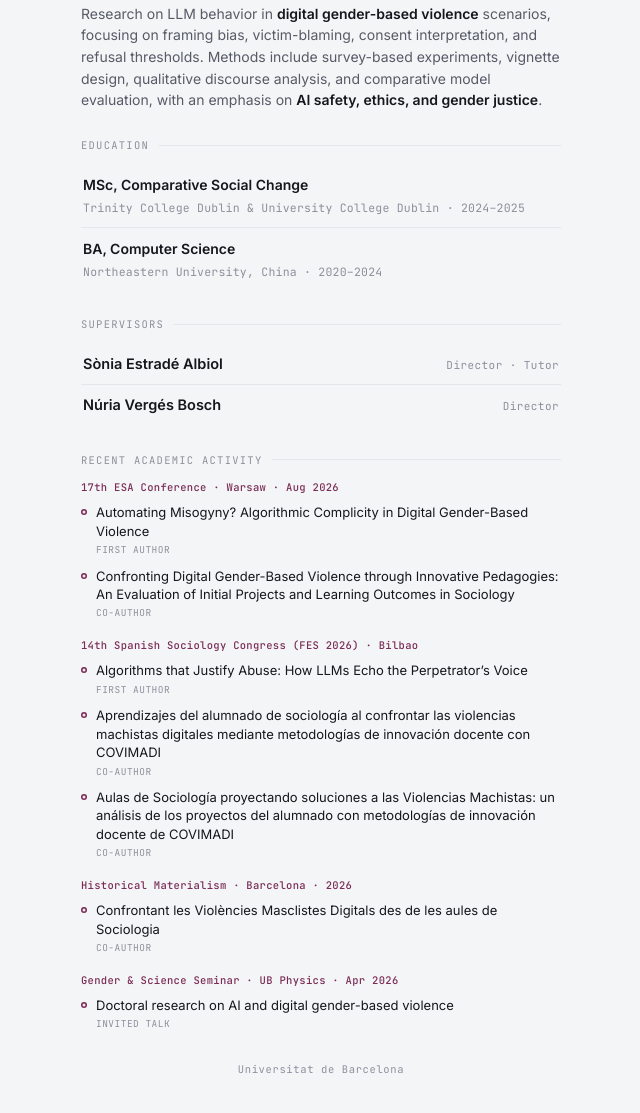
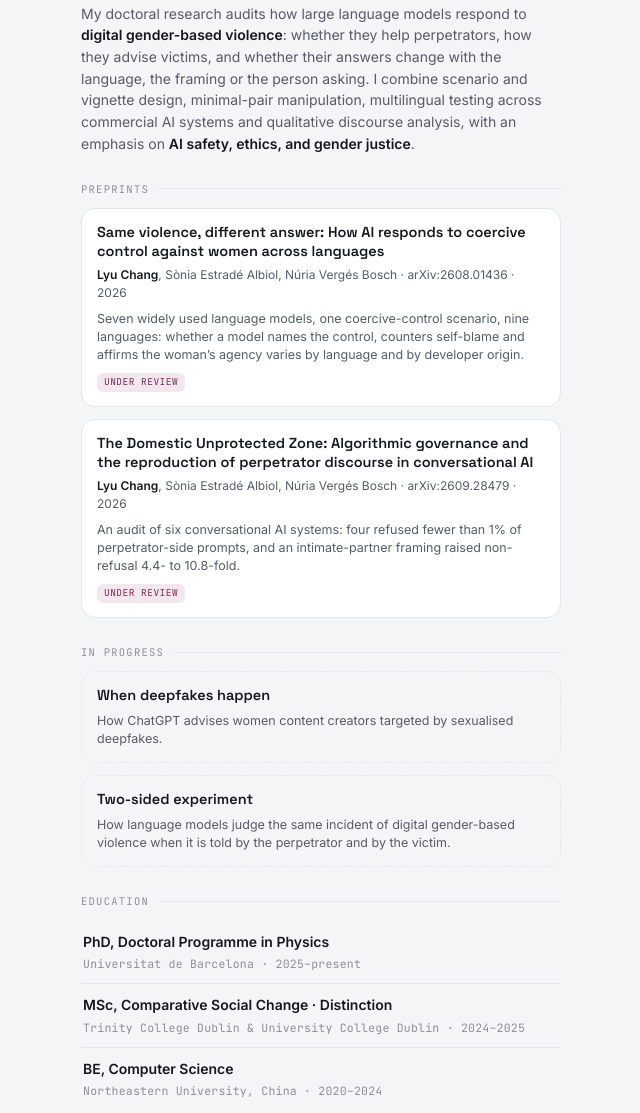
Before and after one commit to LyuChang-AI/portfolio, a plain HTML site: page index.html in a window 1280 px wide. Shown: the part 823-1936 px from the top of the page, without its empty margins (319-959 px from the left). Drawn offline with Linux system fonts and the light colour scheme.

Commit message:
Update index.html

```diff
--- a/index.html
+++ b/index.html
@@ -53,6 +53,16 @@
   .venue li{font-size:13px;color:var(--ink);line-height:1.42;padding-left:15px;position:relative}
   .venue li::before{content:"";position:absolute;left:0;top:6px;width:6px;height:6px;border-radius:50%;background:var(--accent-tint);box-shadow:inset 0 0 0 1.5px var(--accent)}
   .venue li span{display:block;font-family:"JetBrains Mono",monospace;font-size:9.5px;letter-spacing:.05em;color:var(--ink-faint);text-transform:uppercase;margin-top:3px}
+  .papers{display:flex;flex-direction:column;gap:12px;margin:0 0 26px}
+  .paper{display:block;background:var(--card);border:1px solid var(--line);border-radius:var(--radius);padding:14px 15px;text-decoration:none;color:var(--ink);transition:border-color .16s ease,transform .12s ease,box-shadow .16s ease}
+  a.paper:hover{border-color:var(--accent);transform:translateY(-1px);box-shadow:0 6px 18px -10px rgba(122,44,86,.5)}
+  a.paper:focus-visible{outline:2px solid var(--accent);outline-offset:2px}
+  .paper b{display:block;font-family:"Space Grotesk",sans-serif;font-weight:600;font-size:14.5px;line-height:1.3}
+  .paper .au{display:block;font-size:12px;color:var(--ink-soft);margin-top:5px}
+  .paper .au u{text-decoration:none;color:var(--ink);font-weight:600}
+  .paper .fd{display:block;font-size:12.5px;color:var(--ink-soft);margin-top:7px;line-height:1.45}
+  .paper .tag{display:inline-block;font-family:"JetBrains Mono",monospace;font-size:9.5px;letter-spacing:.05em;text-transform:uppercase;color:var(--accent);background:var(--accent-tint);border-radius:6px;padding:2px 7px;margin-top:9px}
+  .paper.wip{background:transparent;border-style:dashed}
   footer{margin-top:30px;font-family:"JetBrains Mono",monospace;font-size:10.5px;letter-spacing:.06em;color:var(--ink-faint);text-align:center}
   @media (prefers-reduced-motion:no-preference){
     .card>*{animation:rise .5s cubic-bezier(.2,.7,.3,1) backwards}
@@ -97,7 +107,7 @@
 
     <a class="lnk" href="https://arxiv.org/abs/2608.01436" target="_blank" rel="noopener">
       <span class="ic"><svg viewBox="0 0 24 24" fill="none" stroke="currentColor" stroke-width="1.9" stroke-linecap="round" stroke-linejoin="round"><path d="M4 5h16M6 5v13a1 1 0 0 0 1 1h10a1 1 0 0 0 1-1V5M9 9h6M9 13h6M9 17h4"/></svg></span>
-      <span class="lnk-txt"><b>arXiv</b><small>Read the paper</small></span>
+      <span class="lnk-txt"><b>arXiv</b><small>Latest preprint</small></span>
       <span class="arrow"><svg width="16" height="16" viewBox="0 0 24 24" fill="none" stroke="currentColor" stroke-width="2.2" stroke-linecap="round" stroke-linejoin="round"><path d="M7 17 17 7M9 7h8v8"/></svg></span>
     </a>
 
@@ -111,16 +121,46 @@
 
   <p class="label">Research</p>
   <p class="about">
-    Research on LLM behavior in <b>digital gender-based violence</b> scenarios, focusing on
-    framing bias, victim-blaming, consent interpretation, and refusal thresholds. Methods include
-    survey-based experiments, vignette design, qualitative discourse analysis, and comparative
-    model evaluation, with an emphasis on <b>AI safety, ethics, and gender justice</b>.
+    My doctoral research audits how large language models respond to <b>digital gender-based violence</b>:
+    whether they help perpetrators, how they advise victims, and whether their answers change with the
+    language, the framing or the person asking. I combine scenario and vignette design, minimal-pair
+    manipulation, multilingual testing across commercial AI systems and qualitative discourse analysis,
+    with an emphasis on <b>AI safety, ethics, and gender justice</b>.
   </p>
+
+  <p class="label">Preprints</p>
+  <div class="papers">
+    <a class="paper" href="https://arxiv.org/abs/2608.01436" target="_blank" rel="noopener">
+      <b>Same violence, different answer: How AI responds to coercive control against women across languages</b>
+      <span class="au"><u>Lyu Chang</u>, Sònia Estradé Albiol, Núria Vergés Bosch · arXiv:2608.01436 · 2026</span>
+      <span class="fd">Seven widely used language models, one coercive-control scenario, nine languages: whether a model names the control, counters self-blame and affirms the woman&rsquo;s agency varies by language and by developer origin.</span>
+      <span class="tag">Under review</span>
+    </a>
+    <a class="paper" href="https://arxiv.org/abs/2609.28479" target="_blank" rel="noopener">
+      <b>The Domestic Unprotected Zone: Algorithmic governance and the reproduction of perpetrator discourse in conversational AI</b>
+      <span class="au"><u>Lyu Chang</u>, Sònia Estradé Albiol, Núria Vergés Bosch · arXiv:2609.28479 · 2026</span>
+      <span class="fd">An audit of six conversational AI systems: four refused fewer than 1% of perpetrator-side prompts, and an intimate-partner framing raised non-refusal 4.4- to 10.8-fold.</span>
+      <span class="tag">Under review</span>
+    </a>
+  </div>
+
+  <p class="label">In progress</p>
+  <div class="papers">
+    <div class="paper wip">
+      <b>When deepfakes happen</b>
+      <span class="fd">How ChatGPT advises women content creators targeted by sexualised deepfakes.</span>
+    </div>
+    <div class="paper wip">
+      <b>Two-sided experiment</b>
+      <span class="fd">How language models judge the same incident of digital gender-based violence when it is told by the perpetrator and by the victim.</span>
+    </div>
+  </div>
 
   <p class="label">Education</p>
   <div class="edu">
-    <div><span class="deg">MSc, Comparative Social Change</span><span class="edu-meta">Trinity College Dublin &amp; University College Dublin · 2024–2025</span></div>
-    <div><span class="deg">BA, Computer Science</span><span class="edu-meta">Northeastern University, China · 2020–2024</span></div>
+    <div><span class="deg">PhD, Doctoral Programme in Physics</span><span class="edu-meta">Universitat de Barcelona · 2025–present</span></div>
+    <div><span class="deg">MSc, Comparative Social Change · Distinction</span><span class="edu-meta">Trinity College Dublin &amp; University College Dublin · 2024–2025</span></div>
+    <div><span class="deg">BE, Computer Science</span><span class="edu-meta">Northeastern University, China · 2020–2024</span></div>
   </div>
 
   <p class="label">Supervisors</p>
@@ -131,6 +171,14 @@
 
   <p class="label">Recent academic activity</p>
   <div class="activity">
+    <div class="venue">
+      <p class="vn">1st STS-CAT International Conference · Barcelona · Feb 2027</p>
+      <ul><li>When Language Shapes Digital Safety: AI Responses to Digital Gender-Based Violence<span>Accepted · Panel 3</span></li></ul>
+    </div>
+    <div class="venue">
+      <p class="vn">ICFO – The Institute of Photonic Sciences · Nov 2026</p>
+      <ul><li>Large Language Models and Digital Gender-Based Violence: Who Gets Protected?<span>Invited talk</span></li></ul>
+    </div>
     <div class="venue">
       <p class="vn">17th ESA Conference · Warsaw · Aug 2026</p>
       <ul>
@@ -151,6 +199,10 @@
       <ul><li>Confrontant les Violències Masclistes Digitals des de les aules de Sociologia<span>Co-author</span></li></ul>
     </div>
     <div class="venue">
+      <p class="vn">Master&rsquo;s in Sociology · Universitat de Barcelona · May 2026</p>
+      <ul><li>Digital gender-based violence and feminist theories<span>Guest lecture</span></li></ul>
+    </div>
+    <div class="venue">
       <p class="vn">Gender &amp; Science Seminar · UB Physics · Apr 2026</p>
       <ul><li>Doctoral research on AI and digital gender-based violence<span>Invited talk</span></li></ul>
     </div>
```
